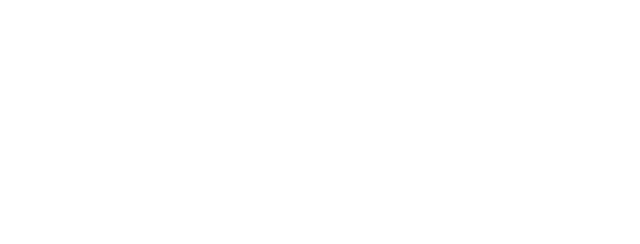
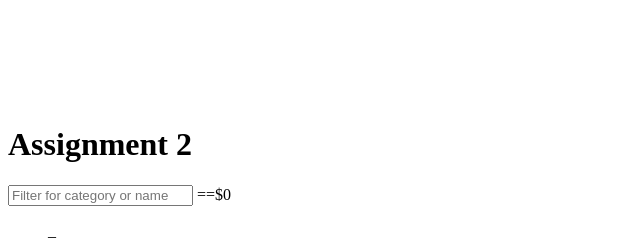
Before and after one commit to AaronA35/INST377-Asignment2, a website: page Public/index.html in a window 1280 px wide. Shown: the whole page, without its empty margins (0-640 px from the left). Drawn offline with Linux system fonts and the light colour scheme.

Commit message:
Update index.html

```diff
--- a/Public/index.html
+++ b/Public/index.html
@@ -5,6 +5,14 @@
     <title>Assignment 2 for Aaron</title>
 </head>
 <body>
-
+<div class="row">
+    <div class="one-half column" style="margin-top: 10%; bottom: 10%;">
+        <h1>Assignment 2</h1>
+        <input type="text" class= "textentry" placeholder="Filter for category or name"> ==$0
+        <div id="navContainer">
+            <ul class ="suggestions">_</ul>
+        </div>
+    </div>
+</div>
 </body>
 </html>
```
